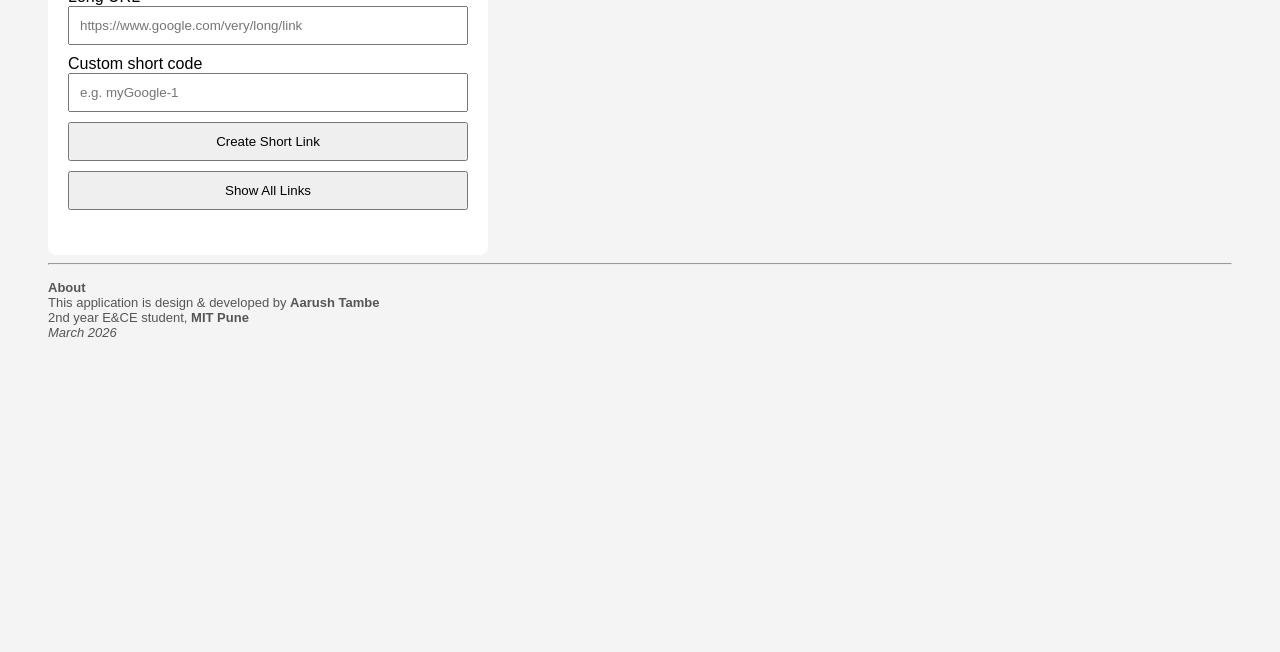
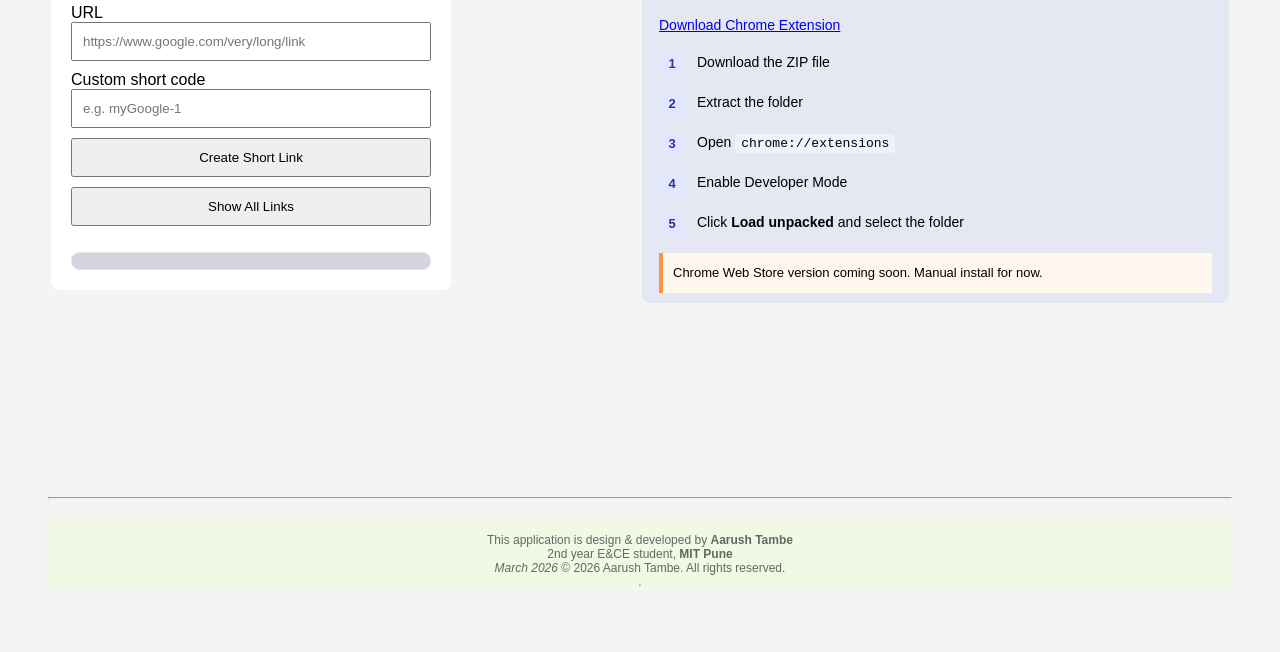
Before and after one commit to AarushTambe/link-shortener-backend, a browser extension: page public/linkshortnerfrontend.html in a window 1280 px wide. Shown: the part 148-800 px from the top of the page. Drawn offline with Linux system fonts and the light colour scheme.

Commit message:
added git extension information

```diff
--- a/public/linkshortnerfrontend.html
+++ b/public/linkshortnerfrontend.html
@@ -4,10 +4,32 @@
   <meta charset="UTF-8">
   <title>Link Shortener</title>
   <style>
+    * {
+      box-sizing: border-box;
+    }
+
+    html, body {
+      font-family: 'Arial,sans-serif';
+      background: #f4f4f4;
+      padding: 20px;
+      height: 98%;
+      overflow:visible;
+      overflow-x: hidden;
+    }
     body {
+      display: flex;
+      flex-direction: column;
+      justify-content: space-between;
       font-family: 'Arial';
       background: #f4f4f4;
-      padding: 40px;
+      padding: 20px;
+        }
+    footer {
+      text-align: center;
+      font-size: 12px;
+      color: #666;
+      margin-top: 20px;
+      background: #f1f9e5;
     }
     .box {
       background: white;
@@ -38,8 +60,81 @@
       padding: 6px 8px;
       border-radius: 4px;
     }
+    #result {
+      max-height: 220px;
+      overflow-y: auto;
+      margin-top: 16px;
 
+      background: #d4d4e0;          /* light background */
+      border: 1px solid #e5e7eb;    /* subtle border */
+      border-radius: 8px;
+      padding: 8px;
+    }
+    .sidepanel {
+      height: 400px;
+      overflow-y: auto;     /* vertical only */
+      overflow-x: hidden;  /* no sideways */
+      padding: 16px;
+      background: #f8fafc;       /* faint blue-gray */
+      border: 1px solid #e5e7eb;
+      border-radius: 8px;
+      font-size: 14px;
+      line-height: 1.6;
+      word-wrap: break-word;
+    }
+    .sidepanel h2 {
+      font-size: 18px;
+      margin-bottom: 4px;
+    }
+
+    .sidepanel h3 {
+      font-size: 16px;
+      margin-top: 20px;
+    }
+
+    .sidepanel h4 {
+      font-size: 14px;
+      margin: 0 0 4px 0;
+    }
+
+    .subtitle {
+      font-size: 13px;
+      color: #6b7280;
+      margin-bottom: 16px;
+    }
+    .step {
+      display: flex;
+      gap: 12px;
+      margin-bottom: 14px;
+  }
+
+  .step-no {
+      min-width: 26px;
+      height: 26px;
+      background: #e0e7ff;
+      color: #332ba8;
+      font-weight: bold;
+      border-radius: 50%;
+      text-align: center;
+      line-height: 26px;
+      font-size: 13px;
+  }
+    .sidepanel code {
+      background: #eef2ff;
+      padding: 2px 6px;
+      border-radius: 4px;
+      font-size: 13px;
+  }
+
+    .note {
+      margin-top: 16px;
+      padding: 10px;
+      background: #fff7ed;
+      border-left: 4px solid #fb923c;
+      font-size: 13px;
+  }
   </style>
+
   <script>
 
 /*
@@ -62,25 +157,36 @@
       div.style.marginBottom = "10px";
 
      div.innerHTML = `
-  <div style="display:flex; justify-content:space-between; align-items:center;">
-    <div>
-       ${row.longlink} - [ <a href="/${row.shortlink}" target="_blank">
+  <div style="
+    display:flex;
+    justify-content:space-between;
+    align-items:center;
+    padding: 6px 8px;
+    background: #ffffff;
+    border-radius: 6px;
+  ">
+    <div style="max-width: 75%; word-break: break-all;">
+      ${row.longlink} - [
+      <a href="/${row.shortlink}" target="_blank">
         ${row.shortlink}
-      </a> ]
+      </a>
+      ]
     </div>
 
     <a href="#"
        onclick="deleteShortLink(event, '${row.shortlink}')"
-       style="color:red; font-size:12px; text-decoration:none;">
+       style="color:red; font-size:12px; text-decoration:none; margin-left:10px;">
       <strong>Delete</strong>
     </a>
   </div>
-  <hr>
 `;
 
     resultDiv.appendChild(div);
   });
 }
+
+const MAX_SHORTCODE_LENGTH=10;
+const MAX_LONGCODE_LENGTH=100;
 
 /*
   Sends user-defined shortcode and long URL
@@ -100,8 +206,20 @@
         return;
       }
 
+      if (longUrl.length > MAX_LONGCODE_LENGTH) {
+        resultDiv.innerText = "URL must be at most "+MAX_LONGCODE_LENGTH+ " characters";
+        resultDiv.classList.add("error");
+        return;
+      }
+
       if (!shortUrl) {
         resultDiv.innerText = "Please enter a short code";
+        resultDiv.classList.add("error");
+        return;
+      }
+
+      if (shortUrl.length > MAX_SHORTCODE_LENGTH) {
+        resultDiv.innerText = "Short code must be at most "+MAX_SHORTCODE_LENGTH+" characters";
         resultDiv.classList.add("error");
         return;
       }
@@ -172,23 +290,17 @@
 </head>
 
 <body>
-
+<table border="0" width="100%">
+  <tr>
+    <td>
       <div class="box">
         <h2>Link Shortener</h2>
 
-  <label>Long URL</label>
-  <input
-    type="text"
-    id="longUrl"
-    placeholder="https://www.google.com/very/long/link"
-  />
+        <label>URL</label>
+        <input id="longUrl" placeholder="https://www.google.com/very/long/link"/>
 
         <label>Custom short code</label>
-  <input
-    type="text"
-    id="customCode"
-    placeholder="e.g. myGoogle-1"
-  />
+        <input id="customCode"  placeholder="e.g. myGoogle-1" />
 
         <button class="primary" onclick="shortenUrl()">Create Short Link</button>
 
@@ -198,11 +310,48 @@
 
         <div id="result"></div>
       </div>
-<hr><div id="about" style="margin-top:15px; font-size:13px; color:#555;">
-  <strong>About</strong><br>
+    </td>
+
+    <td width="50%">
+      <div class="sidepanel" style="background: #e5e7f2;">
+          <h2>Chrome Extension</h2>
+          <p>
+            Use <strong>'ls'</strong> in Chrome’s address bar to instantly open
+            your short links.
+          </p>
+
+      <a class="download-btn"
+         href="/downloads/link-shortener-extension.zip"
+         download>
+        Download Chrome Extension
+      </a>
+      <p></p>
+      <div class="step"><span class="step-no">1</span><div>Download the ZIP file</div></div>
+      <div class="step"><span class="step-no">2</span><div>Extract the folder</div></div>
+      <div class="step"><span class="step-no">3</span><div>Open <code>chrome://extensions</code></div></div>
+      <div class="step"><span class="step-no">4</span><div>Enable Developer Mode</div></div>
+      <div class="step"><span class="step-no">5</span><div>Click <b>Load unpacked</b> and select the folder</div></div>
+
+      <div class="note">
+        Chrome Web Store version coming soon. Manual install for now.
+      </div>
+    </div>
+  </td>
+  </tr>
+  </table>
+
+  </div>
+  <div>
+    <hr>
+  <footer>
+    <br>
     This application is design & developed by <strong>Aarush Tambe</strong><br>
     2nd year E&amp;CE student, <strong>MIT Pune</strong><br>
     <em>March 2026</em>
+    © 2026 Aarush Tambe. All rights reserved.
+    <br>.
+  </footer>
 </div>
+
 </body>
 </html>
--- a/server.js
+++ b/server.js
@@ -117,7 +117,7 @@ app.get("/:shortCode", async (req, res) => {
 
   try {
     const { password } = req.body;
-con
+
     if (!process.env.DELETE_PASSWORD) {
       return res.status(500).json({
         error: "Server misconfiguration"
```
Also changed, not shown: 1 other file. Lines whose indentation alone changed are shown as unchanged.
